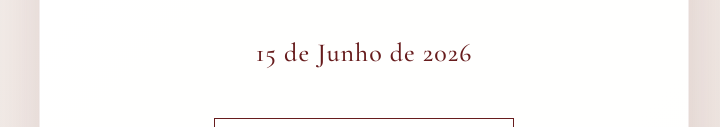
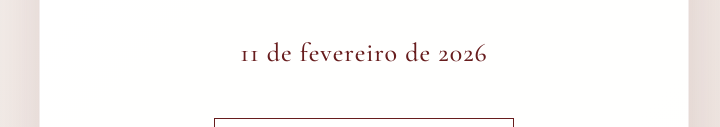
Before and after one commit to Bfr-Pietro/saraeedvan, a website: page index.html in a window 1280 px wide. Shown: the part 564-691 px from the top of the page, without its empty margins (276-996 px from the left). Drawn offline with nearby package versions, Linux system fonts and the light colour scheme.

Commit message:
Update index.html

```diff
--- a/index.html
+++ b/index.html
@@ -280,7 +280,7 @@
             Venha celebrar conosco este momento especial!
         </p>
 
-        <p class="date">15 de Junho de 2026</p>
+        <p class="date">11 de fevereiro de 2026</p>
 
         <a href="#" class="confirm-button" onclick="confirmPresence(event)">
             Confirmar Presença
```
